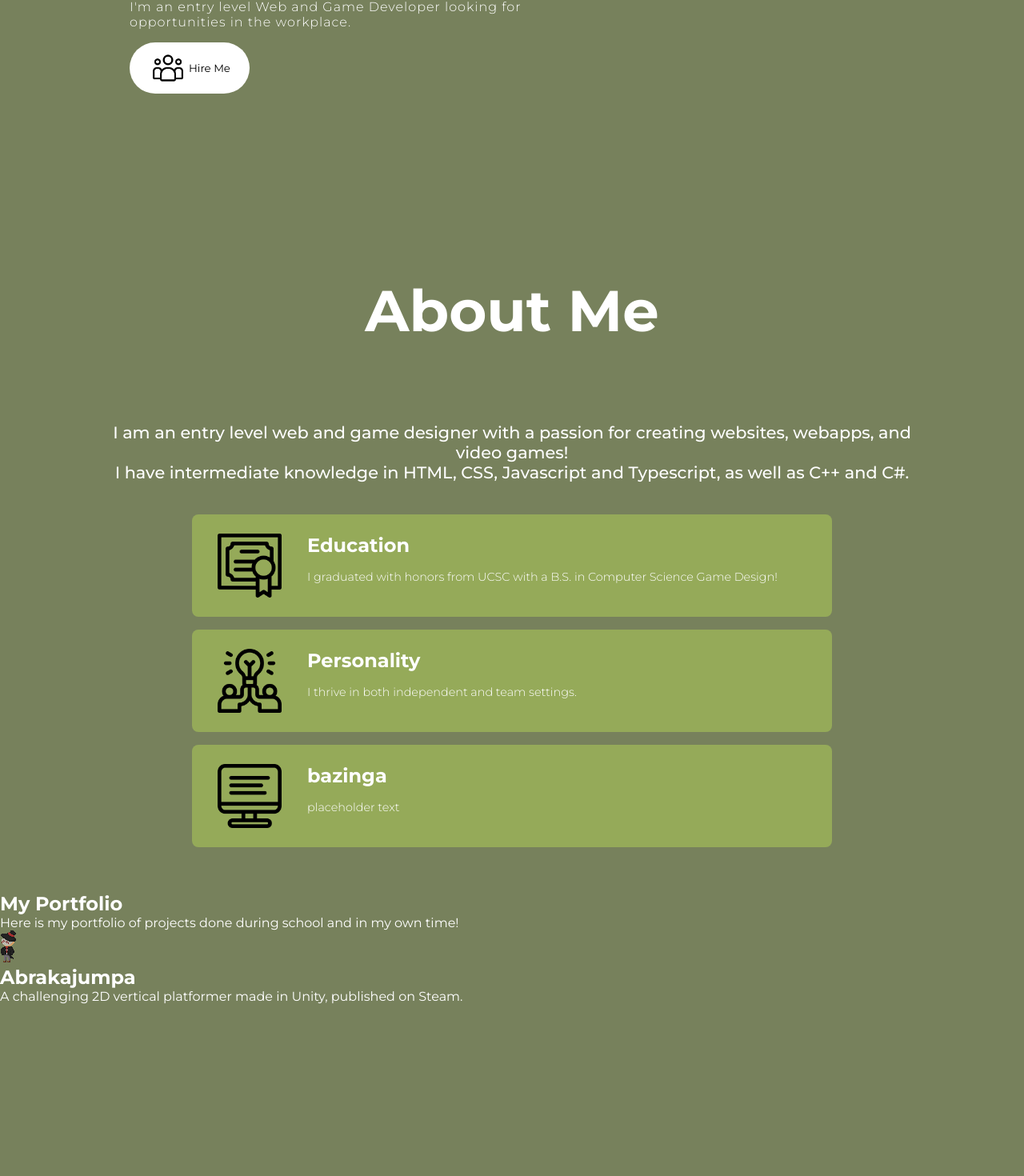
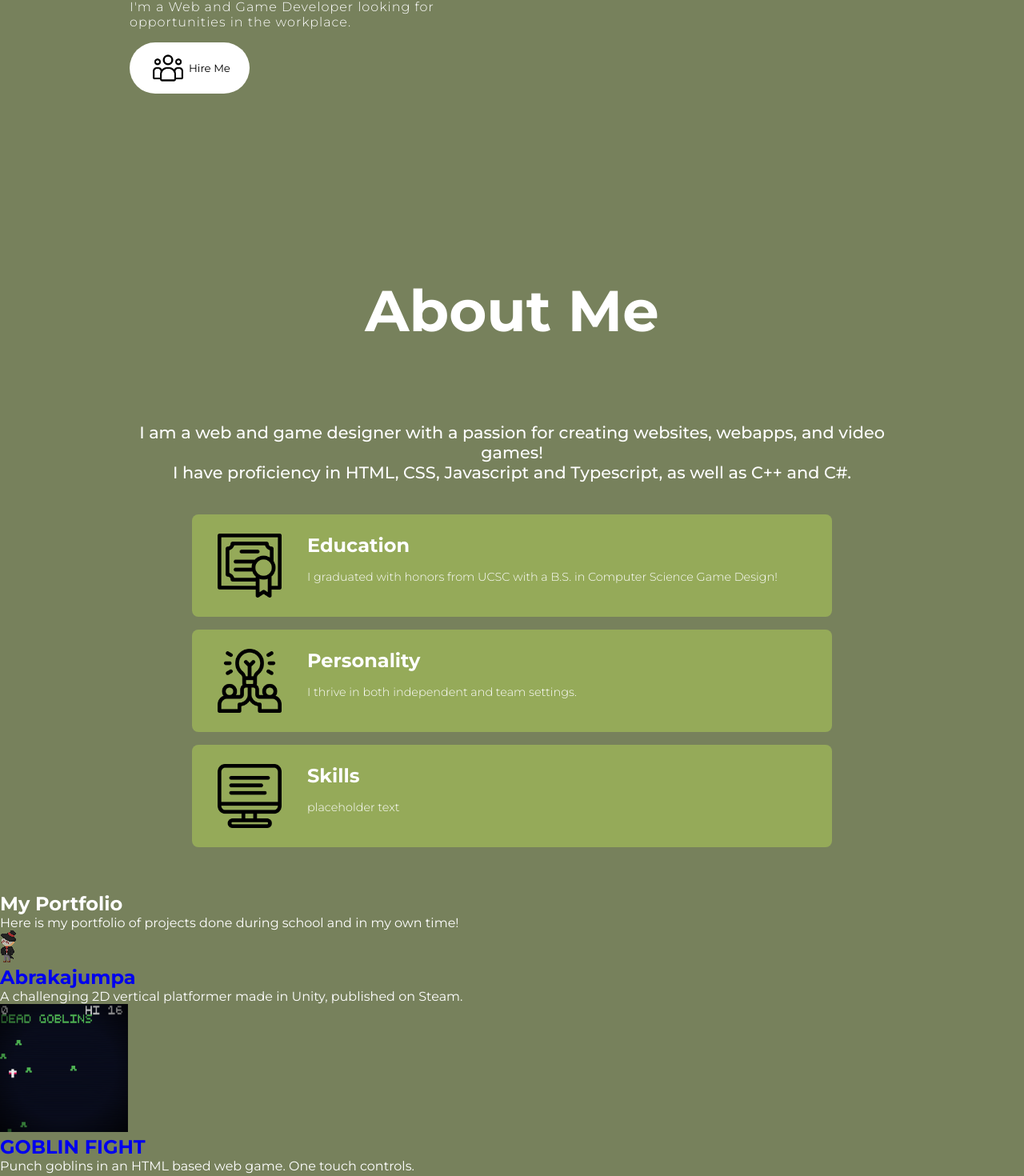
Before and after one commit to gocai/portfolio, a React (Create React App) app: page / in a window 1280 px wide. Shown: the part 552-2022 px from the top of the page at 80% size. Before the commit the page ends 1845 px from the top, so only its background shows below. Built offline with nearby package versions, Linux system fonts and the light colour scheme.

Commit message:
workin it workin it

```diff
--- a/src/components/about/about.js
+++ b/src/components/about/about.js
@@ -11,8 +11,8 @@ const About = () => {
         <h2>About Me</h2>
       </span>
       <span className="sectionParagraph">
-        I am an entry level web and game designer with a passion for creating websites, webapps, and video games! <br />
-        I have intermediate knowledge in HTML, CSS, Javascript and Typescript, as well as C++ and C#.
+        I am a web and game designer with a passion for creating websites, webapps, and video games! <br />
+        I have proficiency in HTML, CSS, Javascript and Typescript, as well as C++ and C#.
       </span>
       <div className="skillBars">
 
@@ -35,7 +35,7 @@ const About = () => {
         <div className="skillBar">
             <img src={computerIcon} alt="" className="skillImg" />
             <div className="skillText">
-                <h2>bazinga</h2>
+                <h2>Skills</h2>
                 <p>placeholder text</p>
             </div>
         </div>
--- a/src/components/intro/intro.js
+++ b/src/components/intro/intro.js
@@ -13,7 +13,7 @@ const Intro = () => {
             </span>
              a Web and Game Developer
             <p className="introParagraph">
-                I'm an entry level Web and Game Developer
+                I'm a Web and Game Developer
                 looking for <br /> opportunities in the workplace.
             </p>
             <Link><button className="hireMeButton"><img src={hireicon} alt="Hire Me" className="hireMeImg"/>Hire Me</button></Link>
--- a/src/components/portfoliotab/portfoliotab.css
+++ b/src/components/portfoliotab/portfoliotab.css
@@ -0,0 +1,4 @@
+.worksimgGoblin{
+    height: 10rem;
+    width: 10rem;
+}
--- a/src/components/portfoliotab/portfoliotab.js
+++ b/src/components/portfoliotab/portfoliotab.js
@@ -1,6 +1,7 @@
 import React from "react";
 import './portfoliotab.css';
 import abrakajumpa from '../../assets/abraicon.png';
+import goblinpunch from '../../assets/goblin.png';
 
 const Portfoliotab = () => {
   return (
@@ -11,7 +12,7 @@ const Portfoliotab = () => {
         <div className="workspanel">
             <img src={abrakajumpa} alt="" className="worksimg" />
             <h2 className="workspanelheader">
-                Abrakajumpa
+            <a href="https://store.steampowered.com/app/2998050/Abrakajumpa/" target="_blank" rel="noreferrer">Abrakajumpa</a>
             </h2>
             <p className="workspaneldesc">
                 A challenging 2D vertical platformer made in Unity, published on Steam.
@@ -19,12 +20,12 @@ const Portfoliotab = () => {
         </div>
 
         <div className="workspanel">
-            <img src="" alt="" className="worksimg" />
+            <img src={goblinpunch} alt="" className="worksimgGoblin" />
             <h2 className="workspanelheader">
-
+                <a href="https://gocai.github.io/GoblinPunch/"target="_blank" rel="noreferrer">GOBLIN FIGHT</a>
             </h2>
             <p className="workspaneldesc">
-
+                Punch goblins in an HTML based web game. One touch controls.
             </p>
         </div>
 
```
Also changed, not shown: src/assets/goblin.png (added).
